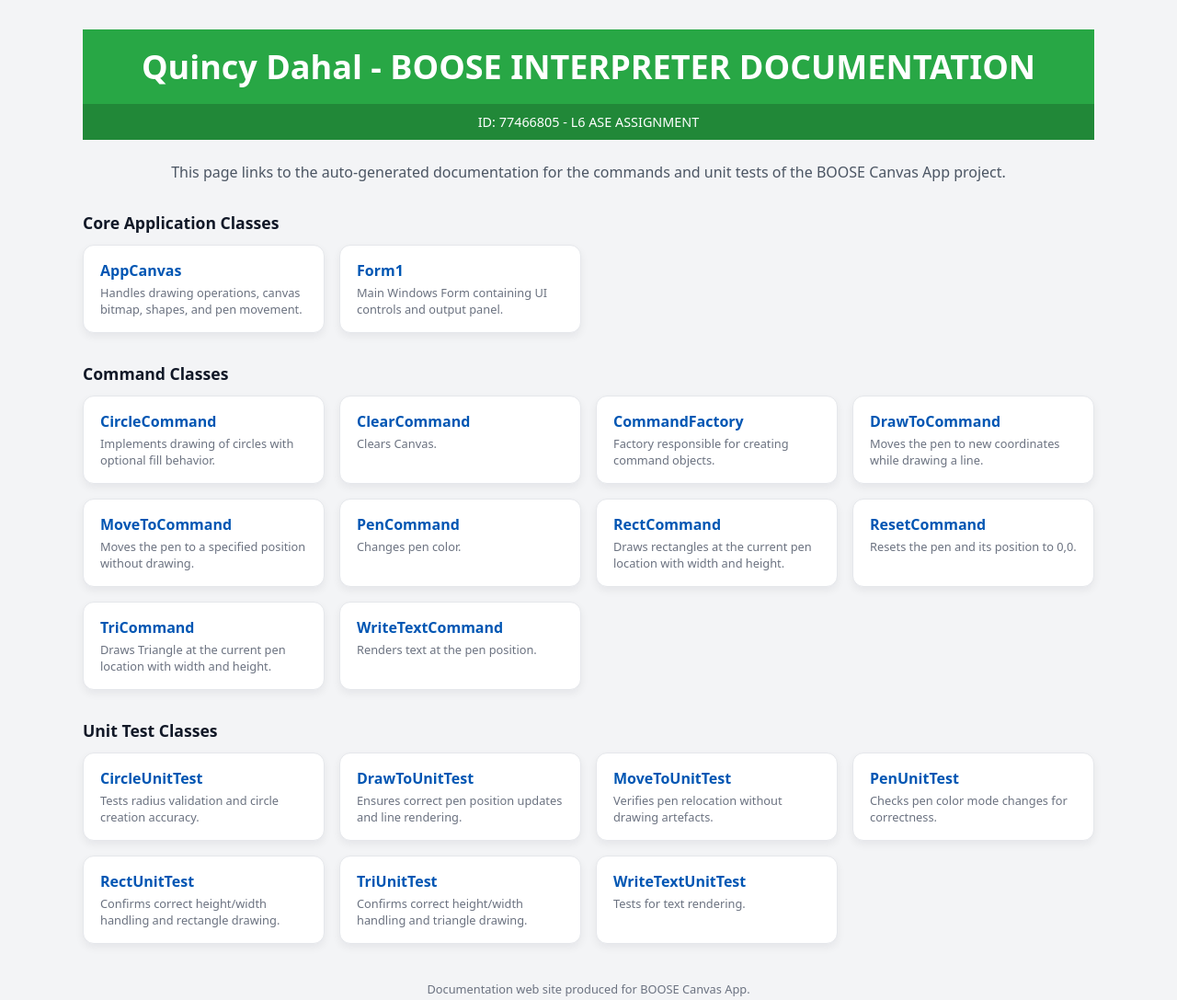
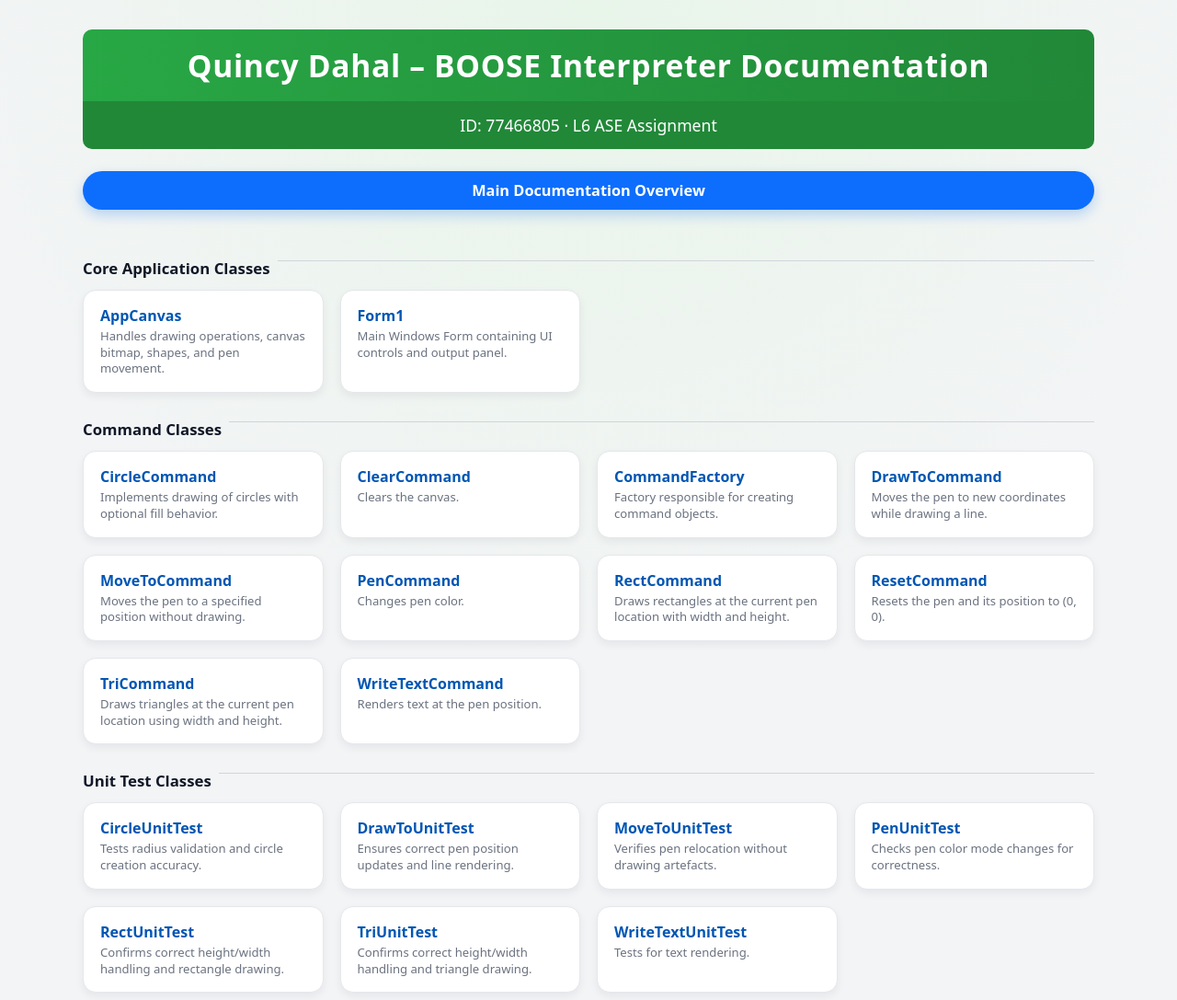
Before and after one commit to quincydahal/BOOSE_Documentation, a plain HTML site: page index.html in a window 1280 px wide. Shown: the top 1087 px of the page at 92% size. Drawn offline with Linux system fonts and the light colour scheme.

Commit message:
Website Documentation

```diff
--- a/index.html
+++ b/index.html
@@ -4,6 +4,16 @@
     <meta charset="UTF-8" />
     <title>Quincy Dahal - BOOSE INTERPRETER DOCUMENTATION</title>
     <style>
+        :root {
+            --green-main: #28a745;
+            --green-dark: #218838;
+            --blue-main: #0d6efd;
+            --page-bg: #f3f4f6;
+            --card-bg: #ffffff;
+            --text-main: #111827;
+            --text-muted: #6b7280;
+        }
+
         /* ---- Base layout ---- */
         * {
             box-sizing: border-box;
@@ -13,8 +23,8 @@
 
         body {
             font-family: system-ui, -apple-system, BlinkMacSystemFont, "Segoe UI", sans-serif;
-            background: #f3f4f6;               /* light grey page background */
-            color: #111827;                    /* dark text */
+            background: radial-gradient(circle at top, #e8f5e9 0, var(--page-bg) 55%);
+            color: var(--text-main);
             padding: 32px 16px 40px;
         }
 
@@ -23,185 +33,263 @@
             margin: 0 auto;
         }
 
-        /* Header & ID bar – green like the reference */
-        h1 {
+        /* ---- Header / hero ---- */
+        .hero {
+            border-radius: 10px 10px 0 0;
+            background: linear-gradient(90deg, #28a745, #218838);
+            color: #ffffff;
             text-align: center;
-            font-size: 2.25rem;
+            padding: 16px 12px;
             font-weight: 700;
-            background: #28a745;              /* main green */
-            color: #ffffff;
-            padding: 16px 12px;
-            margin-bottom: 0;
+            font-size: 2.1rem;
+            letter-spacing: 0.02em;
         }
 
         .subtitle-main {
+            border-radius: 0 0 10px 10px;
+            background: #218838;
+            color: #ffffff;
             text-align: center;
-            font-size: 0.9rem;
-            background: #218838;              /* darker green strip */
-            color: #ffffff;
-            padding: 10px 12px;
+            padding: 14px 12px;
+            font-size: 1.1rem;
             margin-bottom: 24px;
         }
 
-        p {
+        .main-banner {
+            margin: 8px 0 24px;
+            background: var(--blue-main);
+            color: #ffffff;
+            text-align: center;
+            padding: 10px 12px;
+            border-radius: 999px;
+            font-size: 1.02rem;
+            font-weight: 600;
+            box-shadow: 0 6px 14px rgba(13, 110, 253, 0.25);
+        }
+
+        p.intro {
             margin-bottom: 24px;
             text-align: center;
             color: #4b5563;
+            font-size: 0.95rem;
         }
 
         h2 {
-            margin-top: 32px;
+            margin-top: 28px;
             margin-bottom: 12px;
-            font-size: 1.1rem;
+            font-size: 1.05rem;
             font-weight: 600;
-            color: #111827;
+            color: var(--text-main);
+        }
+
+        /* small line under section headings */
+        .section-title {
+            display: flex;
+            align-items: center;
+            gap: 8px;
+        }
+        .section-title span.line {
+            flex: 1;
+            height: 1px;
+            background: #d1d5db;
         }
 
         /* ---- Card grid ---- */
         .card-grid {
             display: grid;
-            grid-template-columns: repeat(auto-fill, minmax(230px, 1fr));
-            gap: 16px;
+            grid-template-columns: repeat(auto-fill, minmax(240px, 1fr));
+            gap: 18px;
             list-style: none;
         }
 
         .card {
-            background: #ffffff;
-            border-radius: 12px;
+            background: var(--card-bg);
+            border-radius: 14px;
             padding: 16px 18px;
             border: 1px solid #e5e7eb;
             box-shadow: 0 4px 10px rgba(15, 23, 42, 0.06);
             transition: transform 0.15s ease, box-shadow 0.15s ease, border-color 0.15s ease;
         }
 
-        /* Link text in cards – blue like the reference */
         .card a {
             text-decoration: none;
-            color: #0056b3;                   /* deep blue */
+            color: #0056b3;
             font-weight: 600;
             display: block;
+            margin-bottom: 3px;
         }
 
         .card span.subtitle {
             display: block;
-            margin-top: 4px;
-            font-size: 0.8rem;
-            color: #6b7280;
+            font-size: 0.82rem;
+            color: var(--text-muted);
             font-weight: 400;
+            line-height: 1.35;
         }
 
         .card:hover {
-            transform: translateY(-3px);
-            border-color: #007bff;            /* brighter blue on hover */
-            box-shadow: 0 10px 20px rgba(0, 123, 255, 0.18);
+            transform: translateY(-4px);
+            border-color: var(--blue-main);
+            box-shadow: 0 14px 28px rgba(0, 123, 255, 0.18);
         }
 
         .footer {
             margin-top: 40px;
             text-align: center;
             font-size: 0.8rem;
-            color: #6b7280;
+            color: var(--text-muted);
         }
     </style>
 </head>
 <body>
     <div class="page">
-        <h1>Quincy Dahal - BOOSE INTERPRETER DOCUMENTATION</h1>
+        <div class="hero">
+            Quincy Dahal – BOOSE Interpreter Documentation
+        </div>
         <div class="subtitle-main">
-            ID: 77466805 - L6 ASE ASSIGNMENT
+            ID: 77466805 · L6 ASE Assignment
         </div>
 
-        <p>
-            This page links to the auto-generated documentation for the commands
-            and unit tests of the BOOSE Canvas App project.
-        </p>
 
-        <!-- New section: core application classes -->
-        <h2>Core Application Classes</h2>
+        <div class="main-banner">
+            Main Documentation Overview
+        </div>
+
+        <!-- Core application classes -->
+        <div class="section-title">
+            <h2>Core Application Classes</h2>
+            <span class="line"></span>
+        </div>
         <ul class="card-grid">
             <li class="card">
                 <a href="AppCanvas.html">AppCanvas</a>
-                <span class="subtitle">Handles drawing operations, canvas bitmap, shapes, and pen movement.</span>
+                <span class="subtitle">
+                    Handles drawing operations, canvas bitmap, shapes, and pen movement.
+                </span>
             </li>
             <li class="card">
                 <a href="Form1.html">Form1</a>
-                <span class="subtitle">Main Windows Form containing UI controls and output panel.</span>
+                <span class="subtitle">
+                    Main Windows Form containing UI controls and output panel.
+                </span>
             </li>
         </ul>
 
-        <h2>Command Classes</h2>
+        <!-- Command classes -->
+        <div class="section-title">
+            <h2>Command Classes</h2>
+            <span class="line"></span>
+        </div>
         <ul class="card-grid">
             <li class="card">
                 <a href="CircleCommand.html">CircleCommand</a>
-                <span class="subtitle">Implements drawing of circles with optional fill behavior.</span>
+                <span class="subtitle">
+                    Implements drawing of circles with optional fill behavior.
+                </span>
             </li>
             <li class="card">
                 <a href="ClearCommand.html">ClearCommand</a>
-                <span class="subtitle">Clears Canvas.</span>
+                <span class="subtitle">
+                    Clears the canvas.
+                </span>
             </li>
             <li class="card">
                 <a href="CommandFactory.html">CommandFactory</a>
-                <span class="subtitle">Factory responsible for creating command objects.</span>
+                <span class="subtitle">
+                    Factory responsible for creating command objects.
+                </span>
             </li>
             <li class="card">
                 <a href="DrawToCommand.html">DrawToCommand</a>
-                <span class="subtitle">Moves the pen to new coordinates while drawing a line.</span>
+                <span class="subtitle">
+                    Moves the pen to new coordinates while drawing a line.
+                </span>
             </li>
             <li class="card">
                 <a href="MoveToCommand.html">MoveToCommand</a>
-                <span class="subtitle">Moves the pen to a specified position without drawing.</span>
+                <span class="subtitle">
+                    Moves the pen to a specified position without drawing.
+                </span>
             </li>
             <li class="card">
                 <a href="PenCommand.html">PenCommand</a>
-                <span class="subtitle">Changes pen color.</span>
+                <span class="subtitle">
+                    Changes pen color.
+                </span>
             </li>
             <li class="card">
                 <a href="RectCommand.html">RectCommand</a>
-                <span class="subtitle">Draws rectangles at the current pen location with width and height.</span>
+                <span class="subtitle">
+                    Draws rectangles at the current pen location with width and height.
+                </span>
             </li>
             <li class="card">
                 <a href="ResetCommand.html">ResetCommand</a>
-                <span class="subtitle">Resets the pen and its position to 0,0.</span>
+                <span class="subtitle">
+                    Resets the pen and its position to (0, 0).
+                </span>
             </li>
             <li class="card">
                 <a href="TriCommand.html">TriCommand</a>
-                <span class="subtitle">Draws Triangle at the current pen location with width and height.</span>
+                <span class="subtitle">
+                    Draws triangles at the current pen location using width and height.
+                </span>
             </li>
             <li class="card">
                 <a href="WriteTextCommand.html">WriteTextCommand</a>
-                <span class="subtitle">Renders text at the pen position.</span>
+                <span class="subtitle">
+                    Renders text at the pen position.
+                </span>
             </li>
         </ul>
 
-        <h2>Unit Test Classes</h2>
+        <!-- Unit test classes -->
+        <div class="section-title">
+            <h2>Unit Test Classes</h2>
+            <span class="line"></span>
+        </div>
         <ul class="card-grid">
             <li class="card">
                 <a href="CircleUnitTest.html">CircleUnitTest</a>
-                <span class="subtitle">Tests radius validation and circle creation accuracy.</span>
+                <span class="subtitle">
+                    Tests radius validation and circle creation accuracy.
+                </span>
             </li>
             <li class="card">
                 <a href="DrawToUnitTest.html">DrawToUnitTest</a>
-                <span class="subtitle">Ensures correct pen position updates and line rendering.</span>
+                <span class="subtitle">
+                    Ensures correct pen position updates and line rendering.
+                </span>
             </li>
             <li class="card">
                 <a href="MoveToUnitTest.html">MoveToUnitTest</a>
-                <span class="subtitle">Verifies pen relocation without drawing artefacts.</span>
+                <span class="subtitle">
+                    Verifies pen relocation without drawing artefacts.
+                </span>
             </li>
             <li class="card">
                 <a href="PenUnitTest.html">PenUnitTest</a>
-                <span class="subtitle">Checks pen color mode changes for correctness.</span>
+                <span class="subtitle">
+                    Checks pen color mode changes for correctness.
+                </span>
             </li>
             <li class="card">
                 <a href="RectUnitTest.html">RectUnitTest</a>
-                <span class="subtitle">Confirms correct height/width handling and rectangle drawing.</span>
+                <span class="subtitle">
+                    Confirms correct height/width handling and rectangle drawing.
+                </span>
             </li>
             <li class="card">
                 <a href="TriUnitTest.html">TriUnitTest</a>
-                <span class="subtitle">Confirms correct height/width handling and triangle drawing.</span>
+                <span class="subtitle">
+                    Confirms correct height/width handling and triangle drawing.
+                </span>
             </li>
             <li class="card">
                 <a href="WriteTextUnitTest.html">WriteTextUnitTest</a>
-                <span class="subtitle">Tests for text rendering.</span>
+                <span class="subtitle">
+                    Tests for text rendering.
+                </span>
             </li>
         </ul>
 
```
